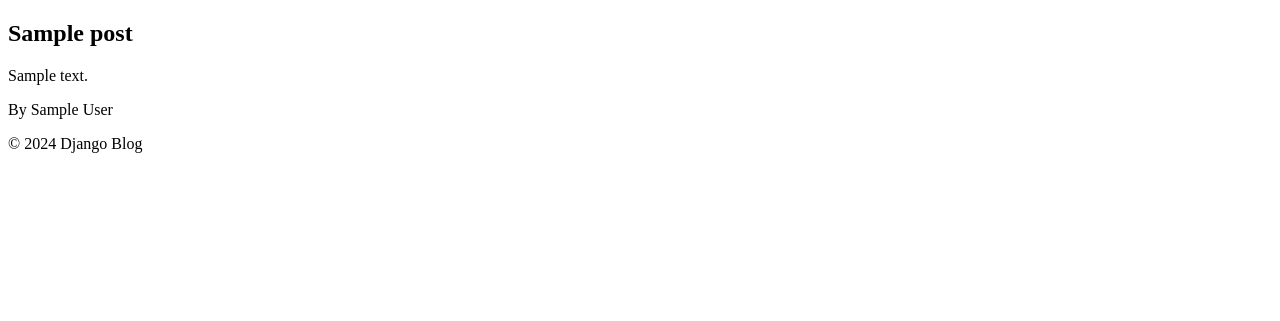
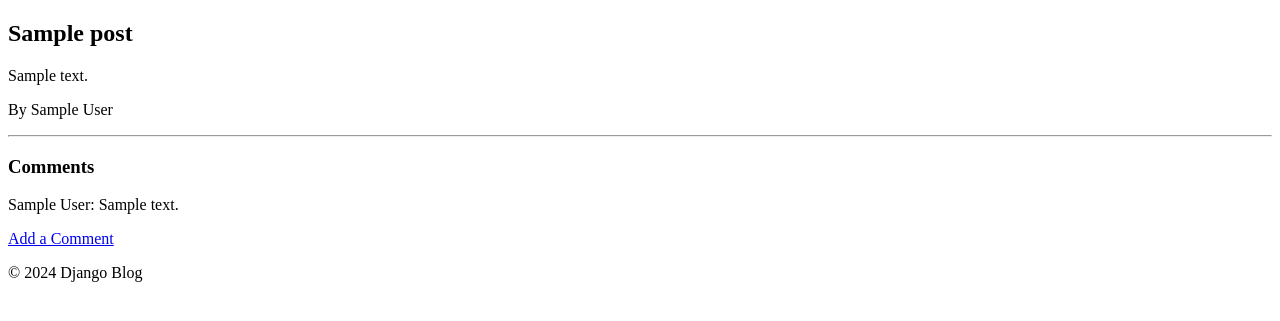
Before and after one commit to 07-Chukwuocha/Alx_DjangoLearnLab, a Django app: template django_blog/blog/templates/blog/post_detail.html in a window 1280 px wide. Shown: the part 88-409 px from the top of the page. Run offline with Django 4.2, Linux system fonts and the light colour scheme; a user stored in the database is signed in; tables that the repository leaves empty hold one stand-in row (values such as "Sample post"); the template is opened without the code that fills it: most values are stand-ins (such as "Sample title", 1, 10 or a date in 2020).

Commit message:
urls compilation

```diff
--- a/django_blog/blog/templates/blog/post_detail.html
+++ b/django_blog/blog/templates/blog/post_detail.html
@@ -8,4 +8,22 @@
     <a href="{% url 'post-update' post.pk %}">Edit</a>
     <a href="{% url 'post-delete' post.pk %}">Delete</a>
 {% endif %}
+
+<hr>
+<h3>Comments</h3>
+
+{% for comment in post.comments.all %}
+    <p>{{ comment.author }}: {{ comment.content }}</p>
+    {% if user == comment.author %}
+        <a href="{% url 'comment-update' comment.pk %}">Edit</a>
+        <a href="{% url 'comment-delete' comment.pk %}">Delete</a>
+    {% endif %}
+{% empty %}
+    <p>No comments yet.</p>
+{% endfor %}
+
+{% if user.is_authenticated %}
+    <a href="{% url 'comment-create' post.pk %}">Add a Comment</a>
+{% endif %}
+
 {% endblock %}
```
Also changed, not shown: django_blog/blog/templates/blog/comment_confirm_delete.html (added, +9 -0 lines), django_blog/blog/templates/blog/comment_form.html (added, +9 -0 lines).
